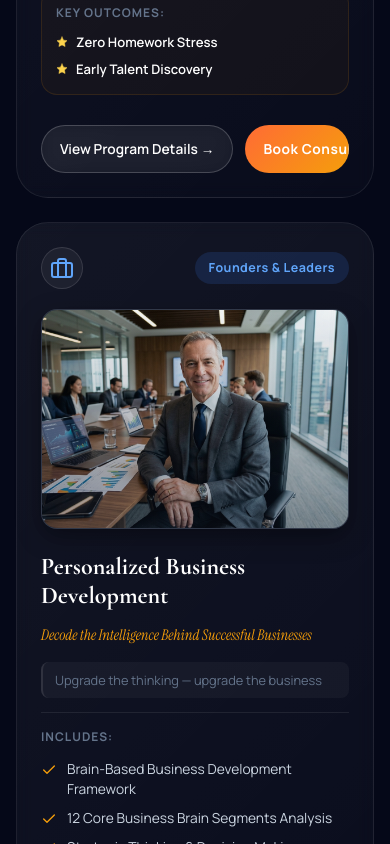
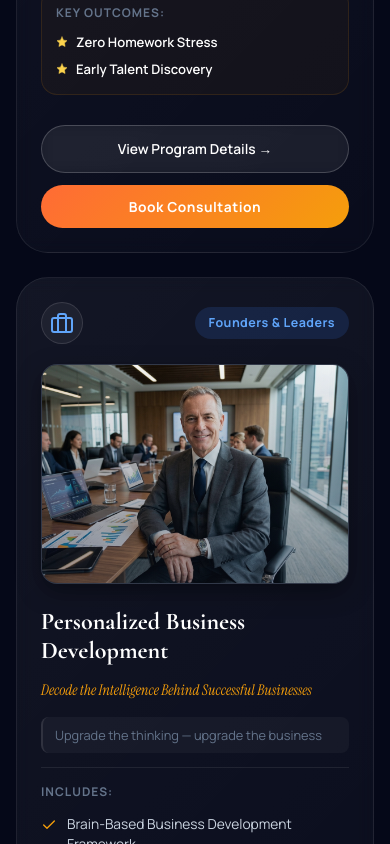
Before and after one commit to fuertenitesh-sys/ManasMatrix_Latest, a React (Vite) app: page /programs in a window 390 px wide. Shown: the part 1080-1924 px from the top of the page. Built offline with nearby package versions, Linux system fonts and the light colour scheme.

Commit message:
Fix mobile responsive button stacking for program cards

```diff
--- a/src/components/Programs/Programs.css
+++ b/src/components/Programs/Programs.css
@@ -430,3 +430,17 @@
     padding: 20px 24px;
   }
 }
+
+@media (max-width: 480px) {
+  .programs__card-actions {
+    flex-direction: column !important;
+  }
+  .programs__card-actions .btn-secondary,
+  .programs__card-actions .btn-primary {
+    width: 100% !important;
+    flex: none !important;
+    text-align: center !important;
+    justify-content: center !important;
+    box-sizing: border-box !important;
+  }
+}
--- a/src/components/Programs/ProgramsGrid.jsx
+++ b/src/components/Programs/ProgramsGrid.jsx
@@ -149,7 +149,7 @@ const ProgramsGrid = () => {
               ))}
             </div>
 
-            <div style={{ display: 'flex', gap: '12px', marginTop: '16px', flexWrap: 'wrap' }}>
+            <div className="programs__card-actions" style={{ display: 'flex', gap: '12px', marginTop: '16px', flexWrap: 'wrap' }}>
               <Link
                 to={program.detailPath}
                 className="btn-secondary"
```
